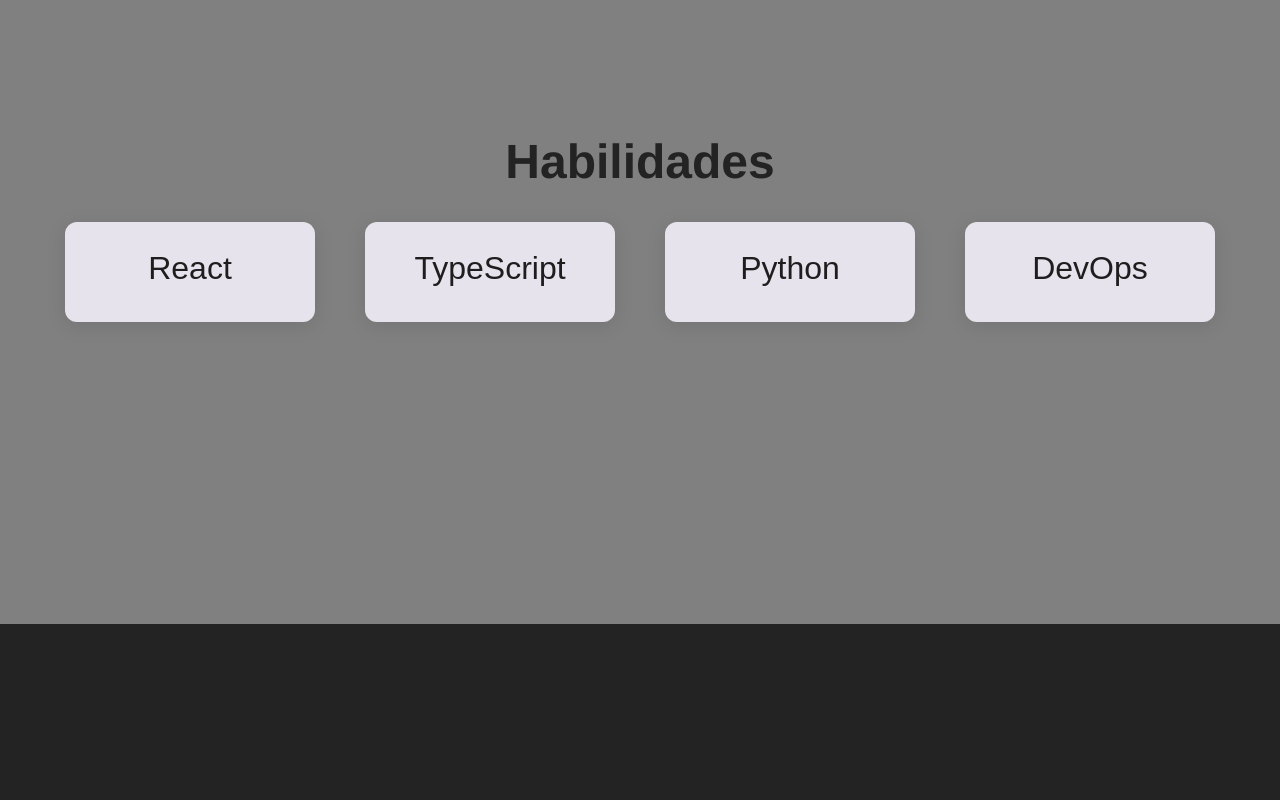
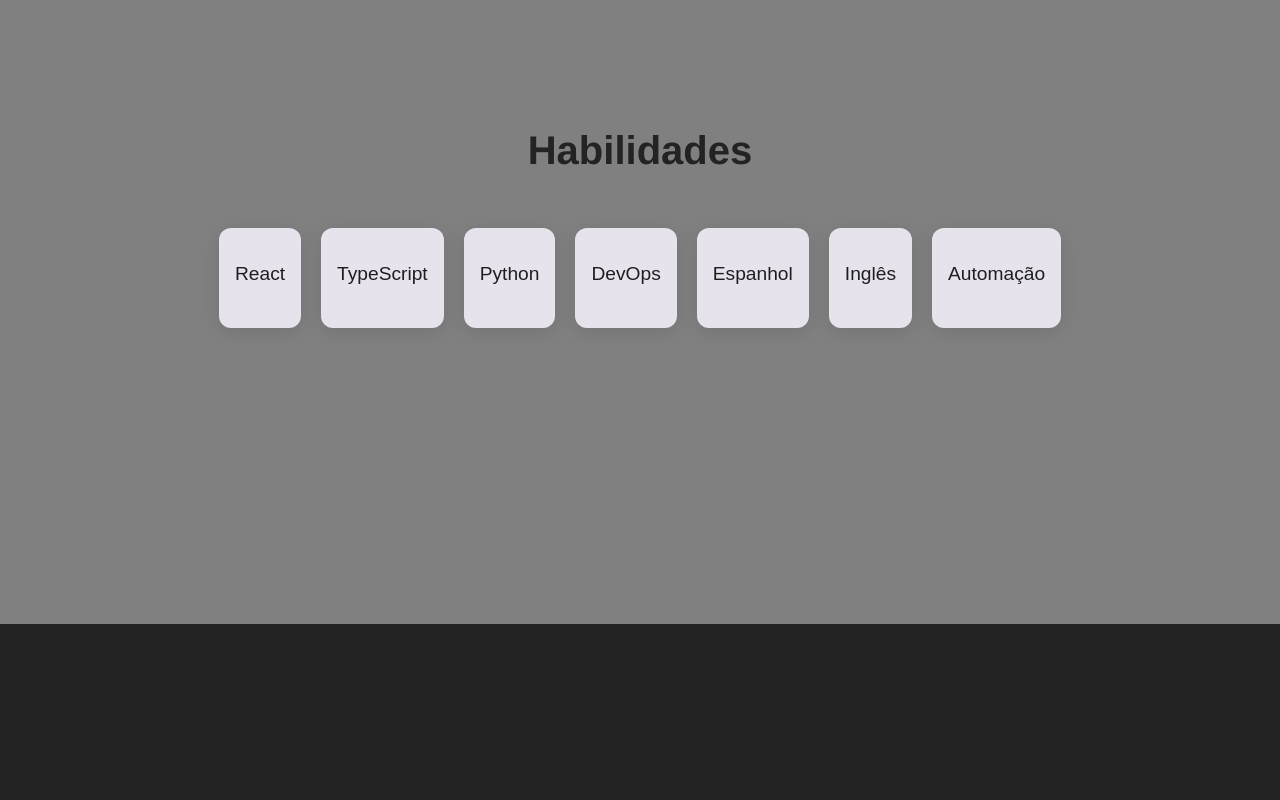
Before and after one commit to Pablo-Lage-Carral/pablo-portfolio, a React (Vite) app: page / in a window 1280 px wide. Shown: the part 1040-1840 px from the top of the page. Built offline with nearby package versions, Linux system fonts and the light colour scheme.

Commit message:
Alteracao
Alteração de 2 sections e alteracao do PDF

```diff
--- a/src/pages/Home/Sections/Habilidades/Habilidades.tsx
+++ b/src/pages/Home/Sections/Habilidades/Habilidades.tsx
@@ -2,136 +2,135 @@
 import { Grid, Card, CardContent, Typography } from "@mui/material";
 import theme from "../../../../theme";
 
-
 const Habilidades = () => {
 
-  //Section
+  // Section
   const StyledHabilidades = styled("div")({
     background: "grey",
     height: "100dvh",
     display: "flex",
     flexDirection: "column",
     justifyContent: "center",
-    alignItems: "center"
+    alignItems: "center",
   });
 
-  //Card
+  // Card
   const StyledCard = styled(Card)(() => ({
     backgroundColor: theme.palette.secondary.main,
-    width: '250px',
-    height: '100px',
-    display: 'flex',
-    justifyContent: 'center',
-    alignItems: 'center',
-    borderRadius: '12px',
-    boxShadow: '0 4px 20px rgba(0, 0, 0, 0.1)',
-    transition: 'transform 0.3s ease',          // Animação para efeito ao passar o mouse
-    '&:hover': {
-      transform: 'scale(1.35)',                 // Aumenta o Card quando o mouse passa por cima
-    }
+    width: "100%", // Garantir que o card ocupe 100% do espaço disponível
+    height: "100px",
+    display: "flex",
+    justifyContent: "center",
+    alignItems: "center",
+    borderRadius: "12px",
+    boxShadow: "0 4px 20px rgba(0, 0, 0, 0.1)",
+    transition: "transform 0.3s ease",
+    "&:hover": {
+      transform: "scale(1.1)", // Menor escala para que o efeito de hover fique mais sutil
+    },
   }));
 
-  //Card Com Texto
+  // Card Content
   const StyledCardContent = styled(CardContent)({
-    textAlign: "center"
+    textAlign: "center",
   });
 
-  //Estilo do Texto
+  // Text Style
   const StyledTypography = styled(Typography)({
     variant: "h5",
-    fontSize: "2rem",
+    fontSize: "1.2rem", // Reduzir o tamanho da fonte para telas menores
     fontFamily: "Raleway, Arial",
     width: "100%",
-
   });
 
-  // Estilo do Título
+  // Title Style
   const StyledTitle = styled(Typography)(() => ({
-    fontSize: "3rem",
-    height: "20px",
+    fontSize: "2.5rem", // Tamanho de fonte reduzido para ficar bem em mobile
     fontWeight: "bold",
     color: theme.palette.primary.main,
-    paddingBottom: "6rem",
+    paddingBottom: "3rem", // Menor padding
   }));
 
-  // Conteiner
+  // Container
   const Conteiner = styled("div")({
     display: "flex",
     flexDirection: "column",
     alignItems: "center",
   });
 
-  //Conteiner Botões
+  // Buttons Container
   const StyleDivButtons = styled("div")({
     display: "flex",
-    gap: "50px",
-    flexWrap: "wrap", // Permite que os cards se movam para a linha seguinte se necessário
+    gap: "20px", // Diminuir o gap para que os cards caibam melhor
+    flexWrap: "wrap", // Permitir que os cards quebrem para a linha seguinte
     justifyContent: "center",
   });
 
-
-
   return (
-
     <StyledHabilidades id="habilidades">
-
-
-
       <Conteiner>
-
         <StyledTitle>
           Habilidades
         </StyledTitle>
 
         <StyleDivButtons>
-
-          <Grid item xs={10} md={4}>
+          <Grid item xs={12} sm={6} md={4}>
             <StyledCard>
               <StyledCardContent>
-                <StyledTypography>
-                  React
-                </StyledTypography>
+                <StyledTypography>React</StyledTypography>
               </StyledCardContent>
             </StyledCard>
           </Grid>
 
-          <Grid item xs={10} md={4}>
+          <Grid item xs={12} sm={6} md={4}>
             <StyledCard>
               <StyledCardContent>
-                <StyledTypography>
-                  TypeScript
-                </StyledTypography>
+                <StyledTypography>TypeScript</StyledTypography>
               </StyledCardContent>
             </StyledCard>
           </Grid>
 
-          <Grid item xs={10} md={4}>
+          <Grid item xs={12} sm={6} md={4}>
             <StyledCard>
               <StyledCardContent>
-                <StyledTypography>
-                  Python
-                </StyledTypography>
+                <StyledTypography>Python</StyledTypography>
               </StyledCardContent>
             </StyledCard>
           </Grid>
 
-          <Grid item xs={10} md={4}>
+          <Grid item xs={12} sm={6} md={4}>
             <StyledCard>
               <StyledCardContent>
-                <StyledTypography>
-                  DevOps
-                </StyledTypography>
+                <StyledTypography>DevOps</StyledTypography>
               </StyledCardContent>
             </StyledCard>
           </Grid>
 
+          <Grid item xs={12} sm={6} md={4}>
+            <StyledCard>
+              <StyledCardContent>
+                <StyledTypography>Espanhol</StyledTypography>
+              </StyledCardContent>
+            </StyledCard>
+          </Grid>
+
+          <Grid item xs={12} sm={6} md={4}>
+            <StyledCard>
+              <StyledCardContent>
+                <StyledTypography>Inglês</StyledTypography>
+              </StyledCardContent>
+            </StyledCard>
+          </Grid>
+
+          <Grid item xs={12} sm={6} md={4}>
+            <StyledCard>
+              <StyledCardContent>
+                <StyledTypography>Automação</StyledTypography>
+              </StyledCardContent>
+            </StyledCard>
+          </Grid>
         </StyleDivButtons>
-
-
       </Conteiner>
-
-
-
     </StyledHabilidades>
   );
 };
--- a/src/pages/Home/Sections/Projetos/Projetos.tsx
+++ b/src/pages/Home/Sections/Projetos/Projetos.tsx
@@ -69,7 +69,7 @@
           />
           <StyledCardContent>
             <Typography variant="h5" component="div">
-              Outro Projeto
+              Integrando Telas REACT
             </Typography>
             <Link
               href="https://github.com/Pablo-Lage-Carral/React-IntegrandoTelas"
@@ -94,7 +94,7 @@
           />
           <StyledCardContent>
             <Typography variant="h5" component="div">
-              Outro Projeto
+              Cadastro Simples JAVA
             </Typography>
             <Link
               href="https://github.com/Pablo-Lage-Carral/JAVA-CadastroSimples"
```
Also changed, not shown: 1 other file (tests, documents, lock files or other folders).
